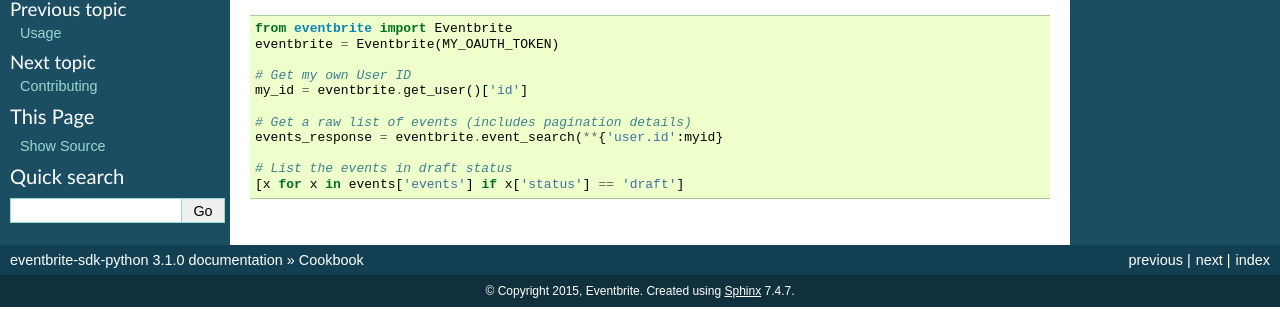
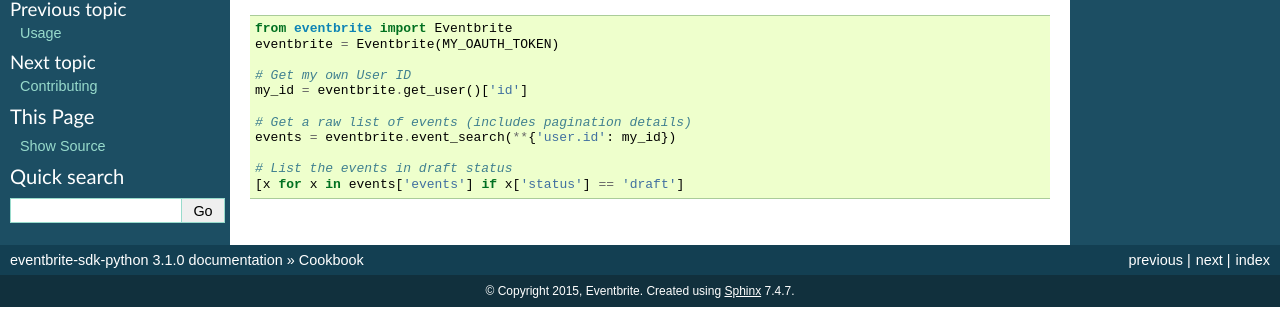
Before and after one commit to eventbrite/eventbrite-sdk-python, a Sphinx documentation site: the page built from docs/cookbook.rst, in a window 1280 px wide. Shown: the part 134-456 px from the top of the page. Built offline with Sphinx 7.4.7, drawn with Linux system fonts in a browser that asks for light colours.

Commit message:
cookbook.rst: fix small errors

```diff
--- a/docs/cookbook.rst
+++ b/docs/cookbook.rst
@@ -13,7 +13,7 @@ Get a List of My Draft/Unpublished Events
     my_id = eventbrite.get_user()['id']
 
     # Get a raw list of events (includes pagination details)
-    events_response = eventbrite.event_search(**{'user.id':myid}
+    events = eventbrite.event_search(**{'user.id': my_id})
 
     # List the events in draft status
     [x for x in events['events'] if x['status'] == 'draft']
```
